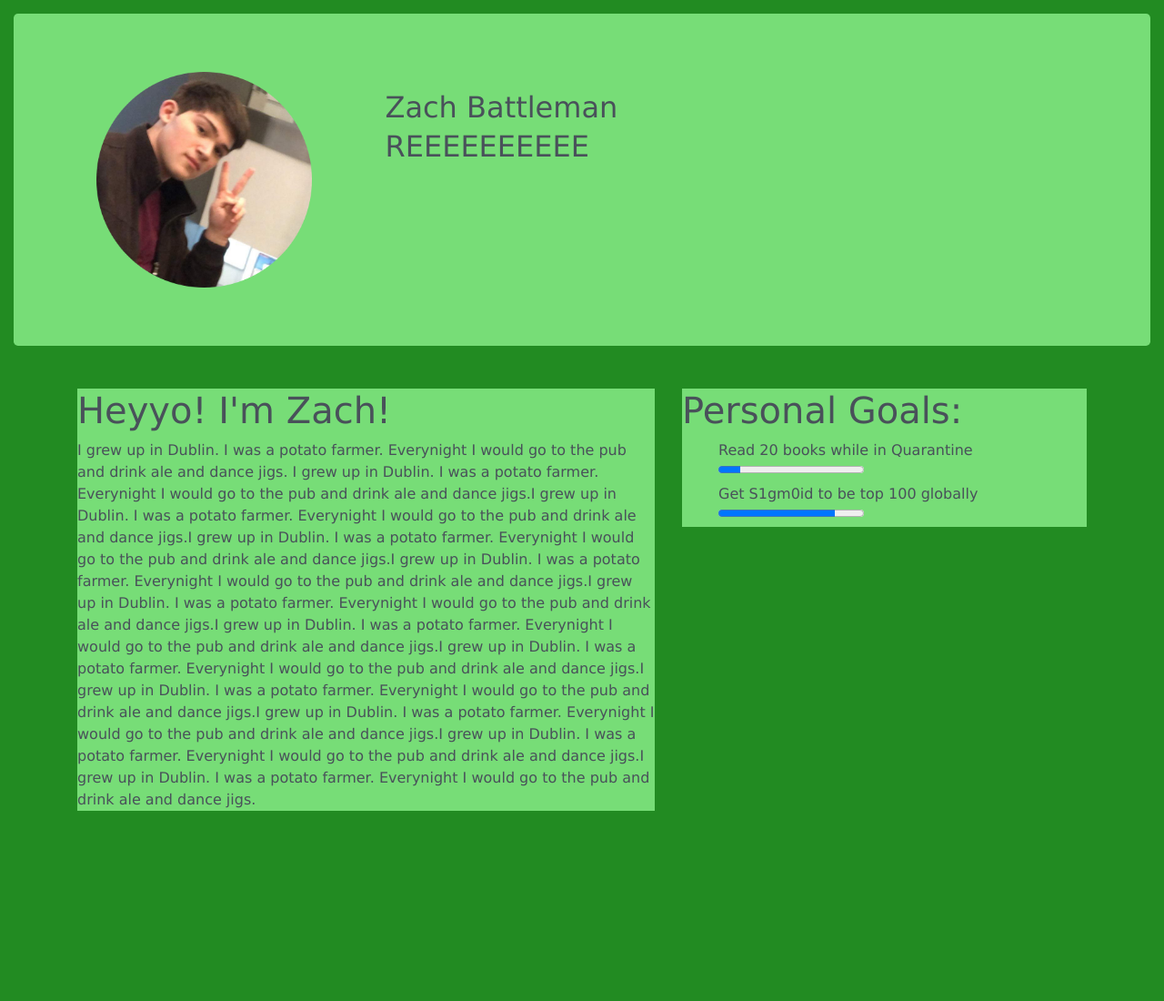
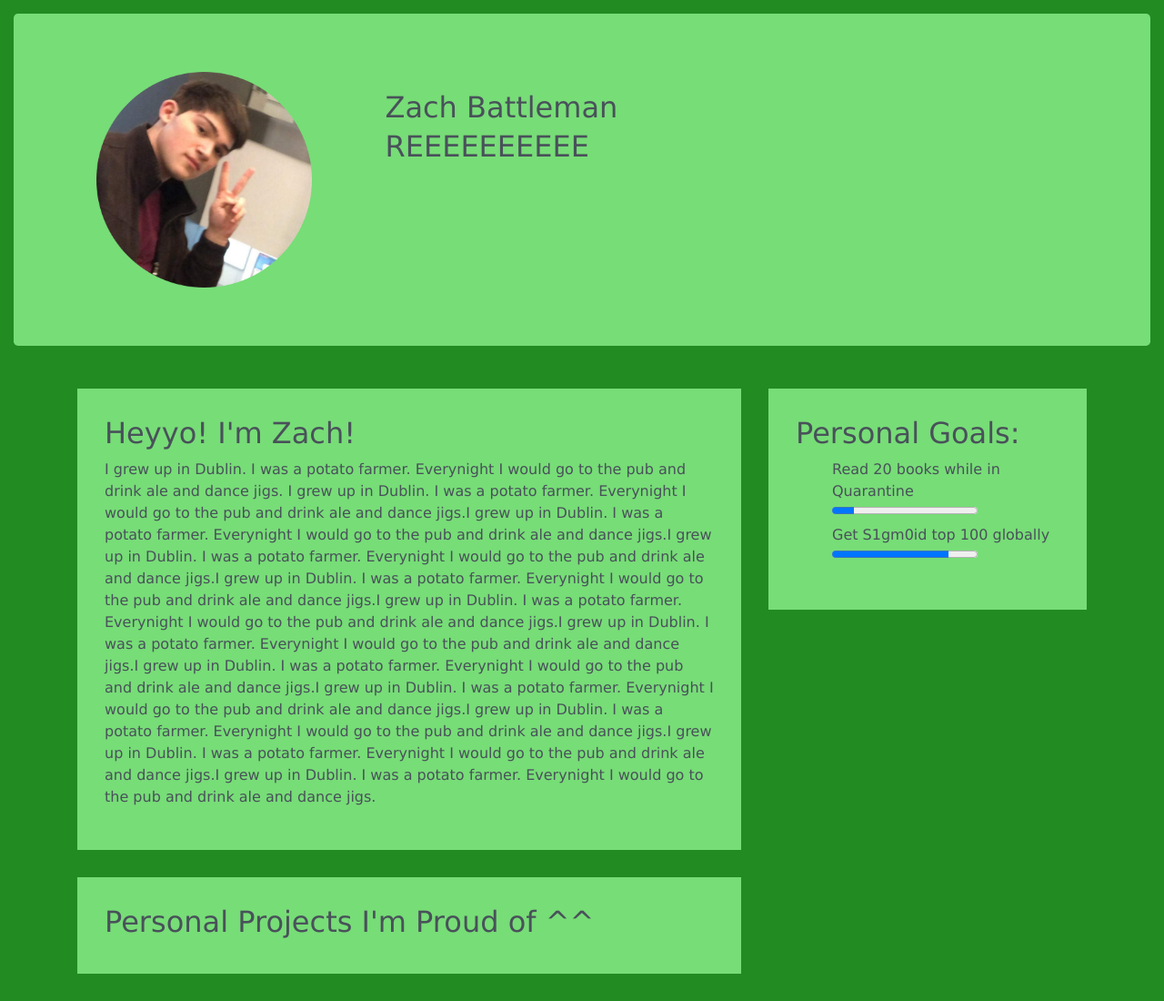
Before and after one commit to BlackCoffee77/zachbattleman.com, a plain HTML site: page index.html in a window 1280 px wide. Shown: the whole page at 91% size. Before the commit the page ends 907 px from the top, so only its background shows below. Drawn offline with nearby package versions, Linux system fonts and the light colour scheme.

Commit message:
section block format

```diff
--- a/css/index.css
+++ b/css/index.css
@@ -38,6 +38,19 @@ body {
 	font-family: Verdana, Geneva, sans-serif;
 }
 
+.section {
+	margin-bottom: 30px;
+}
+
+.section .section-inner {
+	padding: 30px;
+}
+/*
+.section .section-header {
+	margin-top: 0;
+	margin-bottom: 30px;
+} */
+
 .about {
 	background-color: var(--secondary-color);
 	color: #49515a;
@@ -52,7 +65,7 @@ body {
 	font-family: Verdana, Geneva, sans-serif;
 }
 
-.achievements {
+.projects {
 	background-color: var(--secondary-color);
 	color: #49515a;
 	vertical-align: middle;
--- a/index.html
+++ b/index.html
@@ -29,12 +29,12 @@
 
 		<div class="container">
 			<div class="row row1">
-				<div class="col-md-7 col-sm-6 order-1">
+				<div class="col-md-8 col-sm-6 order-1">
 					<section class="about section">
 						<div class="section-inner">
-							<h1 class="about-intro">
+							<h2 class="about-intro section-header">
 								Heyyo! I'm Zach!
-							</h1>
+							</h2>
 							<p class="about-desc">
 								I grew up in Dublin. I was a potato farmer.
 								Everynight I would go to the pub and drink ale
@@ -68,12 +68,20 @@
 							</p>
 						</div>
 					</section>
+
+					<section class="section projects">
+						<div class="section-inner">
+							<h2 class="project-intro section-header">
+								Personal Projects I'm Proud of ^^
+							</h2>
+						</div>
+					</section>
 				</div>
 
-				<div class="col-md-5 col-sm-6 order-2 =">
+				<div class="col-md-4 col-sm-6 order-2 =">
 					<section class="goals section">
 						<div class="section-inner">
-							<h1 class="goals-intro">Personal Goals:</h1>
+							<h2 class="goals-intro section-header">Personal Goals:</h2>
 							<ul class="goal-list">
 								<li class="goal">
 									Read 20 books while in Quarantine
@@ -84,7 +92,7 @@
 									value="3"
 								></progress>
 								<li class="goal">
-									Get S1gm0id to be top 100 globally
+									Get S1gm0id top 100 globally
 									<progress
 										class="sig-progress"
 										max="100"
@@ -97,7 +105,6 @@
 						</div>
 					</section>
 				</div>
-				<div class="clearfix"></div>
 			</div>
 		</div>
 
```
